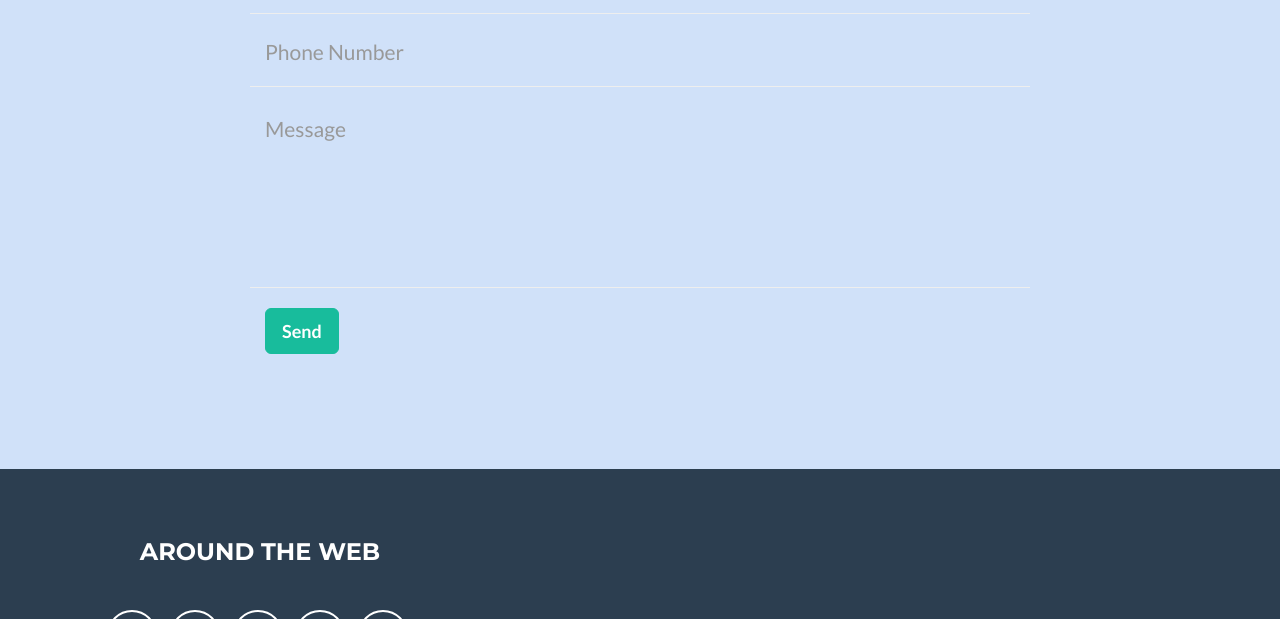
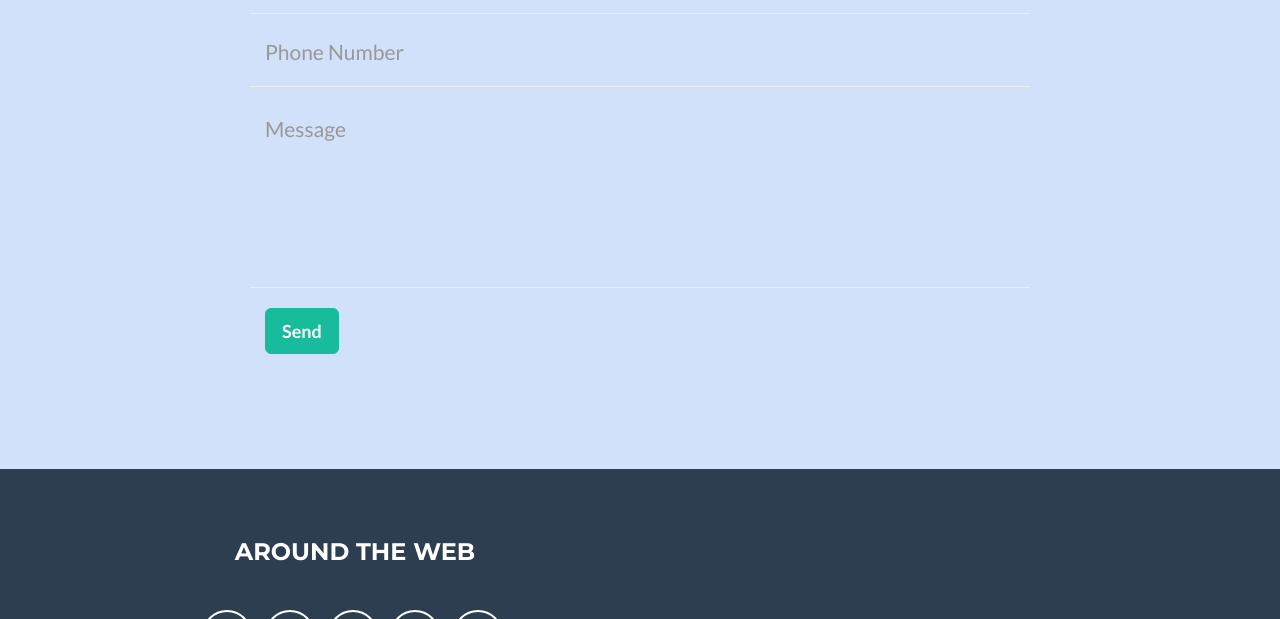
Before and after one commit to khateallen/khateallen.github.io, a website: page index.html in a window 1280 px wide. Shown: the part 2513-3132 px from the top of the page. Drawn offline with nearby package versions, Linux system fonts and the light colour scheme.

Commit message:
Add files via upload

```diff
--- a/index.html
+++ b/index.html
@@ -242,7 +242,7 @@
                 <div class="row">
 
                     </div>
-                    <div class="footer-col col-md-4">
+                    <div class="footer-col col-md-6">
                         <h3>Around the Web</h3>
                         <ul class="list-inline">
                             <li>
```
